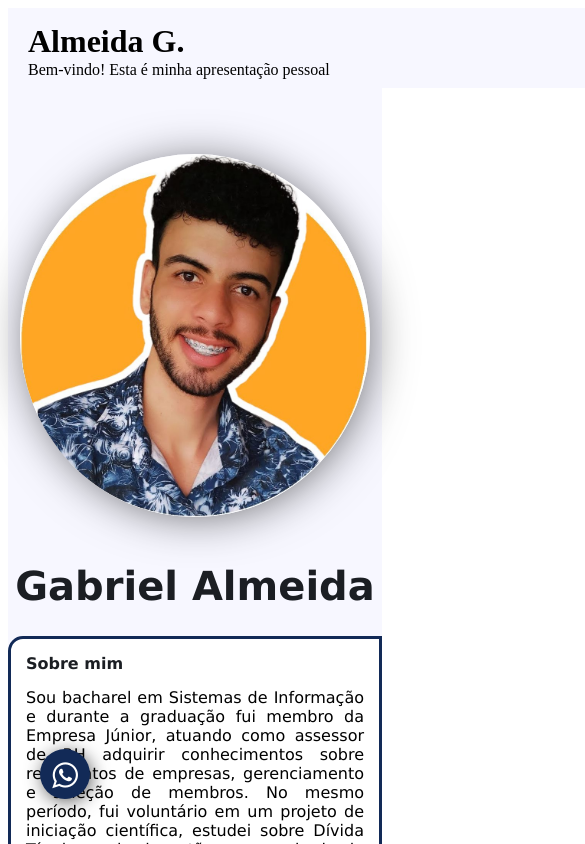
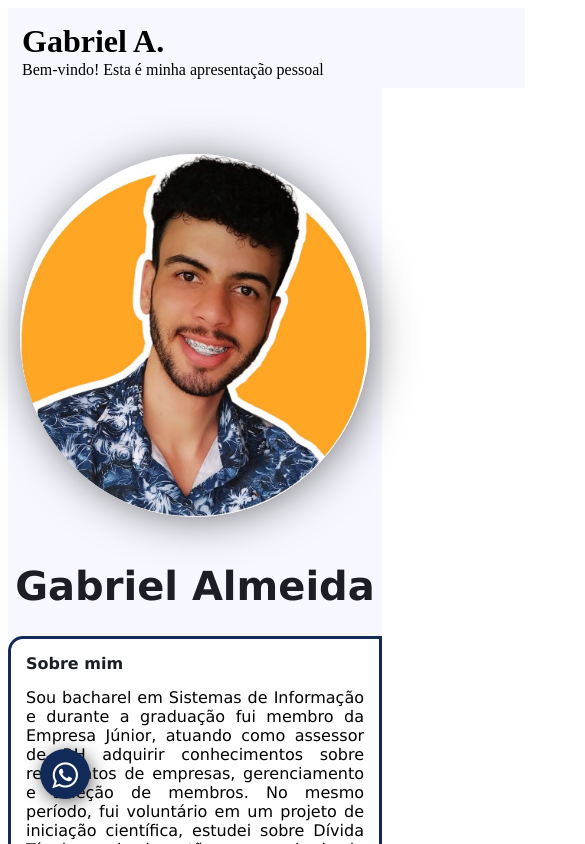
Before and after one commit to gabriellalmeida/minha-apresentacao-pessoal-project, an Angular app: page / in a window 390 px wide. Shown: the top 844 px of the page, 585 px wide, since content can reach past the window. Built offline with nearby package versions, Linux system fonts and the light colour scheme.

Commit message:
Update app.component.html

```diff
--- a/src/app/app.component.html
+++ b/src/app/app.component.html
@@ -14,6 +14,10 @@
         justify-content: space-between;
         align-items: center;
         margin: 60px;
+    }
+
+    header h1 p {
+        font-family: Verdana;
     }
 
     .first-part {
@@ -122,14 +126,14 @@
 
     @media(max-width: 992px) {
         header {
-            max-width: 714px;
+            max-width: 517px;
         }
 
         header .cabecalho {
             flex-direction: column;
             align-items: center;
             align-items: flex-start;
-            margin: 20px;
+            margin: 14px;
         }
 
         header p {
@@ -147,7 +151,7 @@
 <header>
     <div class="cabecalho">
         <div>
-            <h1>Almeida G.</h1>
+            <h1>Gabriel A.</h1>
         </div>
         <div>
             <p>Bem-vindo! Esta é minha apresentação pessoal</p>
```
